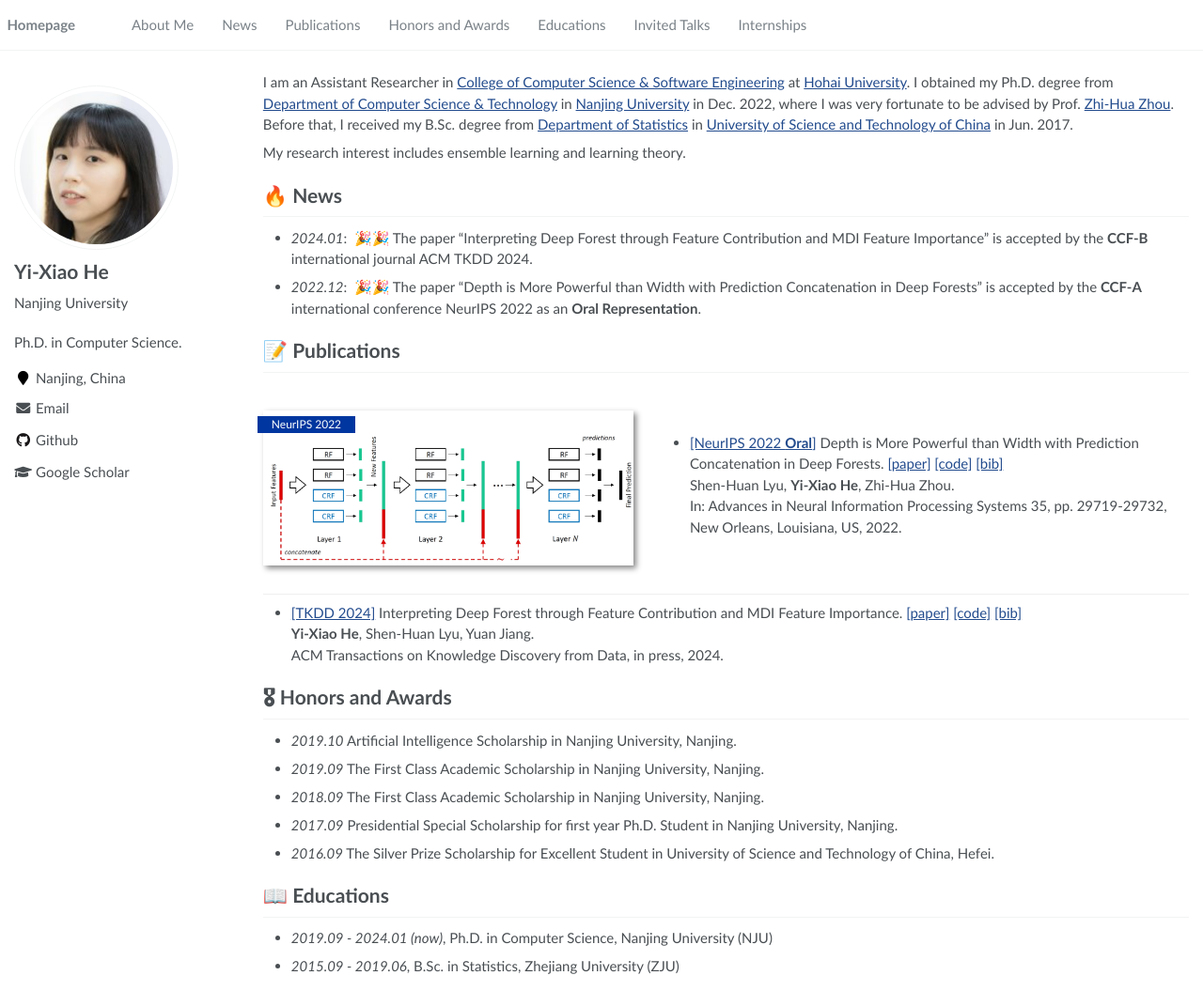
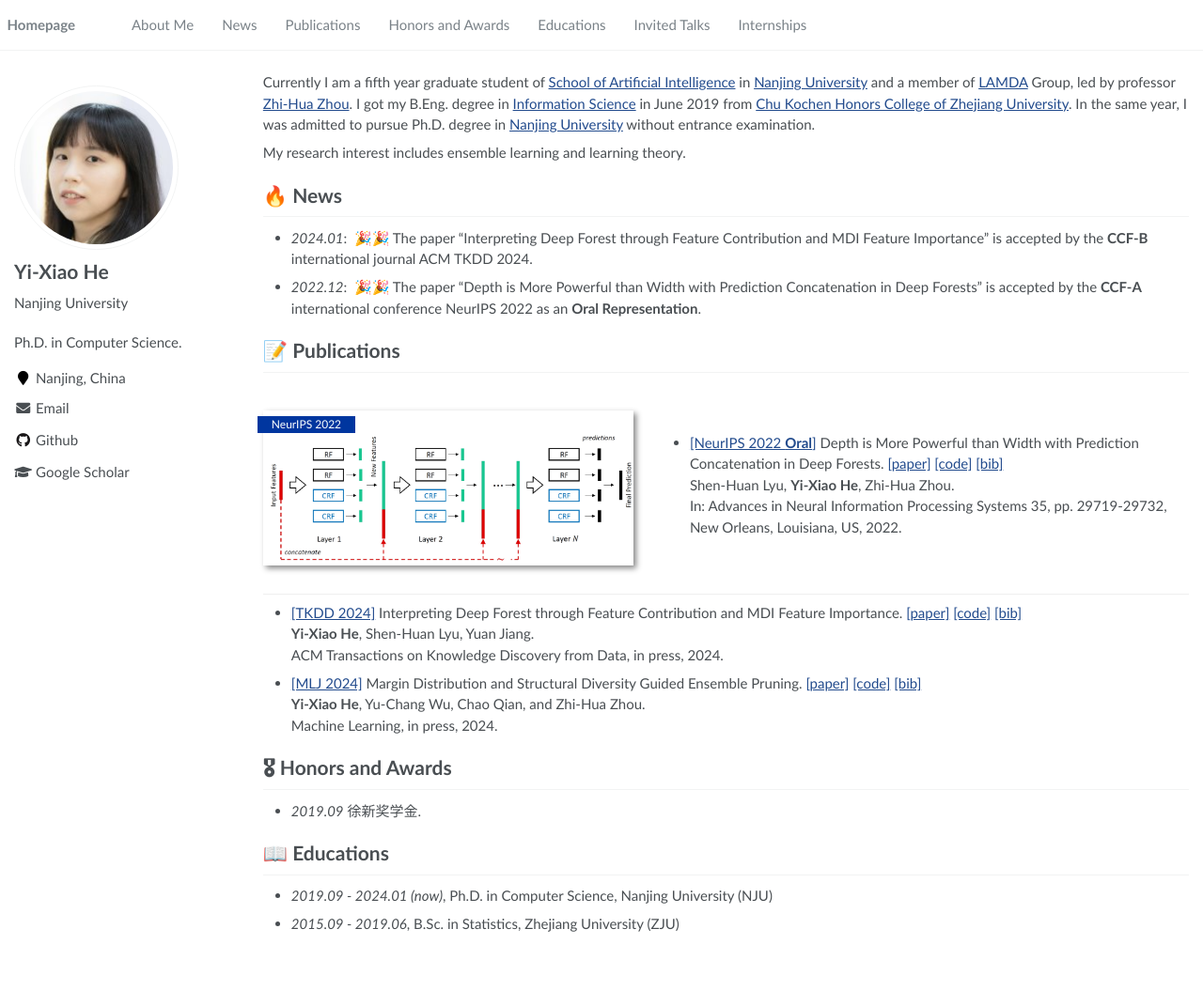
Before and after one commit to heyixiao14/heyixiao14.github.io, a Jekyll site: the page built from _pages/about.md, in a window 1280 px wide and 1055 px high. Shown: the whole window at 94% size. Built offline with Jekyll 4.4.1, drawn with Linux system fonts in a browser that asks for light colours.

Commit message:
Update about.md

```diff
--- a/_pages/about.md
+++ b/_pages/about.md
@@ -17,7 +17,7 @@ redirect_from:
 
 <span class='anchor' id='about-me'></span>
 
-I am an Assistant Researcher in [College of Computer Science & Software Engineering](https://cies.hhu.edu.cn/) at [Hohai University](https://www.hhu.edu.cn/). I obtained my Ph.D. degree from [Department of Computer Science & Technology](https://cs.nju.edu.cn/) in [Nanjing University](https://www.nju.edu.cn/main.htm) in Dec. 2022, where I was very fortunate to be advised by Prof. [Zhi-Hua Zhou](https://cs.nju.edu.cn/zhouzh/index.htm). Before that, I received my B.Sc. degree from [Department of Statistics](https://bs.ustc.edu.cn/chinese/teacher-8.html) in [University of Science and Technology of China](https://www.ustc.edu.cn/) in Jun. 2017.
+Currently I am a fifth year graduate student of [School of Artificial Intelligence](https://ai.nju.edu.cn/main.htm) in [Nanjing University](https://www.nju.edu.cn/main.htm) and a member of [LAMDA](http://lamda.nju.edu.cn/) Group, led by professor [Zhi-Hua Zhou](http://lamda.nju.edu.cn/zhouzh/). I got my B.Eng. degree in [Information Science](http://www.isee.zju.edu.cn/) in June 2019 from [Chu Kochen Honors College of Zhejiang University](http://ckc.zju.edu.cn/). In the same year, I was admitted to pursue Ph.D. degree in [Nanjing University](https://www.nju.edu.cn/) without entrance examination.
 
 My research interest includes ensemble learning and learning theory.
 
@@ -37,18 +37,20 @@ In: Advances in Neural Information Processing Systems 35, pp. 29719-29732, New O
 </div>
 </div>
 
-- [[TKDD 2024]](https://github.com) Interpreting Deep Forest through Feature Contribution and MDI Feature Importance. [[paper]](papers/he2024interpreting.pdf) [[code]](https://github.com/lyushenhuan/he2024interpreting) [[bib]](papers/he2024interpreting.bib) <br>
+- [[TKDD 2024]](https://github.com) Interpreting Deep Forest through Feature Contribution and MDI Feature Importance. [[paper]](papers/he2024interpreting.pdf) [[code]](https://github.com/heyixiao14/he2024interpreting) [[bib]](papers/he2024interpreting.bib) <br>
 **Yi-Xiao He**, Shen-Huan Lyu, Yuan Jiang.<br>
 ACM Transactions on Knowledge Discovery from Data, in press, 2024.
 
 
+- [[MLJ 2024]](https://github.com) Margin Distribution and Structural Diversity Guided Ensemble Pruning. [[paper]](papers/he2024margin.pdf) [[code]](https://github.com/heyixiao14/he2024margin) [[bib]](papers/he2024margin.bib) <br>
+**Yi-Xiao He**, Yu-Chang Wu, Chao Qian, and Zhi-Hua Zhou.<br>
+Machine Learning, in press, 2024.
+
+
 
 # 🎖 Honors and Awards
-- *2019.10* Artificial Intelligence Scholarship in Nanjing University, Nanjing.
-- *2019.09* The First Class Academic Scholarship in Nanjing University, Nanjing.
-- *2018.09* The First Class Academic Scholarship in Nanjing University, Nanjing.
-- *2017.09* Presidential Special Scholarship for first year Ph.D. Student in Nanjing University, Nanjing.
-- *2016.09* The Silver Prize Scholarship for Excellent Student in University of Science and Technology of China, Hefei.
+- *2019.09* 徐新奖学金.
+
 
 # 📖 Educations
 - *2019.09 - 2024.01 (now)*, Ph.D. in Computer Science, Nanjing University (NJU)
```
